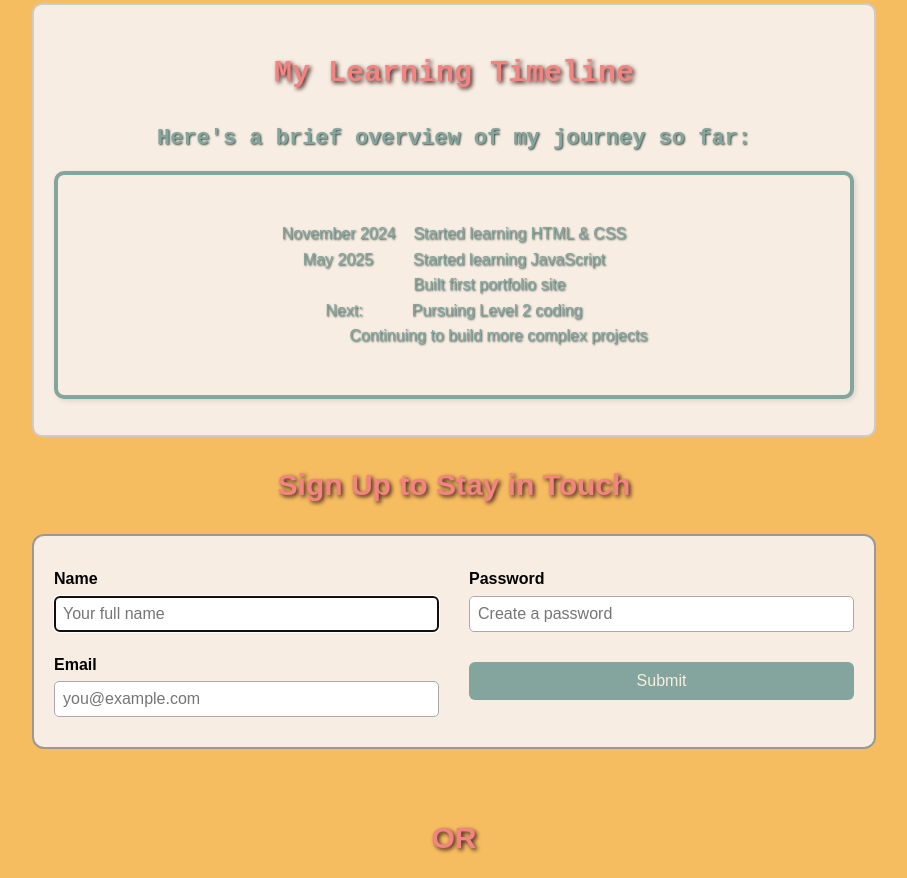
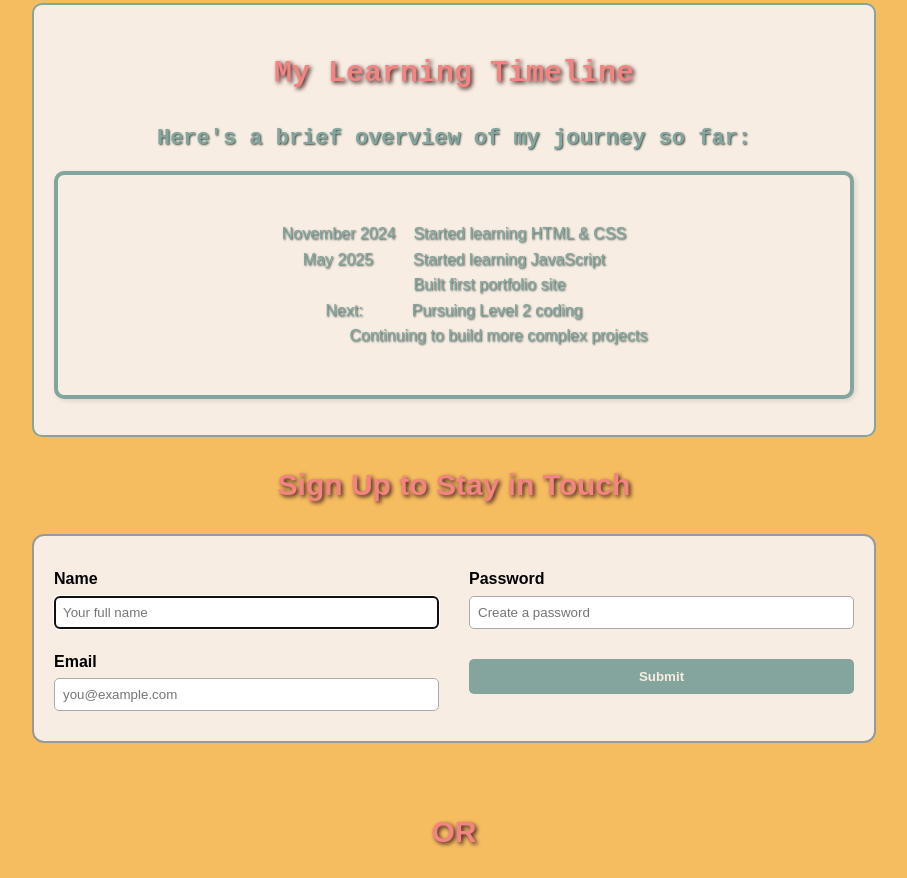
Before and after one commit to ellene-broome/html-review-document-structure, a plain HTML site: page index.html in a window 1280 px wide. Shown: the part 1519-2397 px from the top of the page, without its empty margins (186-1093 px from the left). Drawn offline with Linux system fonts and the light colour scheme.

Commit message:
saw more errors to correct

```diff
--- a/index.html
+++ b/index.html
@@ -41,7 +41,7 @@
 
     <!-- Section 2 -->
   <section id="projects">
-      <h2>My Projects</h2>
+      <h2>Skills & Goals</h2>
 
 <div class="box-one">
    Skills:
--- a/style.css
+++ b/style.css
@@ -160,8 +160,7 @@ pre {
 .signup-form button {
   padding: 10px;
   border-radius: 8px;
-  border: 1px solid #984A59D;
-  font-size: 1rem;
+  border: 1px solid #84A59D;
 }
 
 .signup-form label {
@@ -223,7 +222,7 @@ pre {
   max-width: 800px;
   padding: 20px;
   background-color: #F7EDE2;
-  border: 2px solid #ccc;
+  border: 2px solid #84A59D;
   border-radius: 10px;
   text-align: left;
   font-family: monospace;
@@ -264,13 +263,14 @@ pre {
 .signup-form button {
   margin-top: 20px;
   padding: 10px;
-  background-color: #84A59D
-  border: none;
-  border-radius: 6px;
+  background-color: #84A59D;
+  border: #3f4e4a;
+  border-radius: 5px;
+  color: #F7EDE2;
+  font-weight: bold;
   cursor: pointer;
-  transition: background-color 0.3s;
+  transition: background-color 0.3s, transform 0.2s;
 }
-
 .signup-form button:hover {
   background-color: #3e6458;
 }
```
Also changed, not shown: 1 other file.
